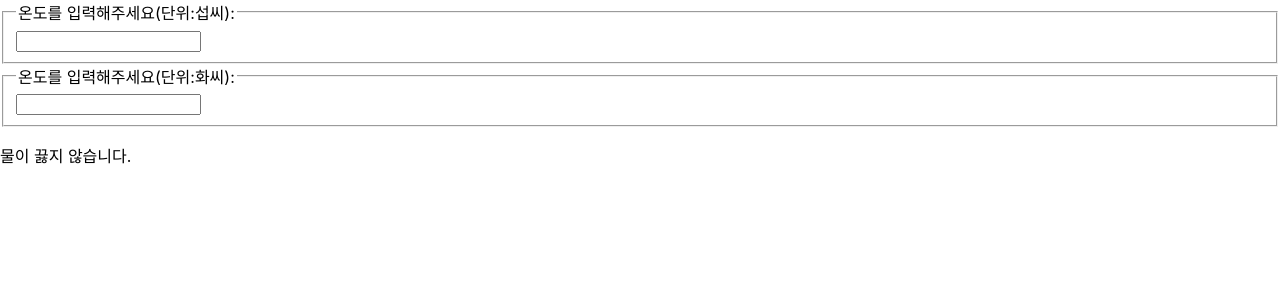
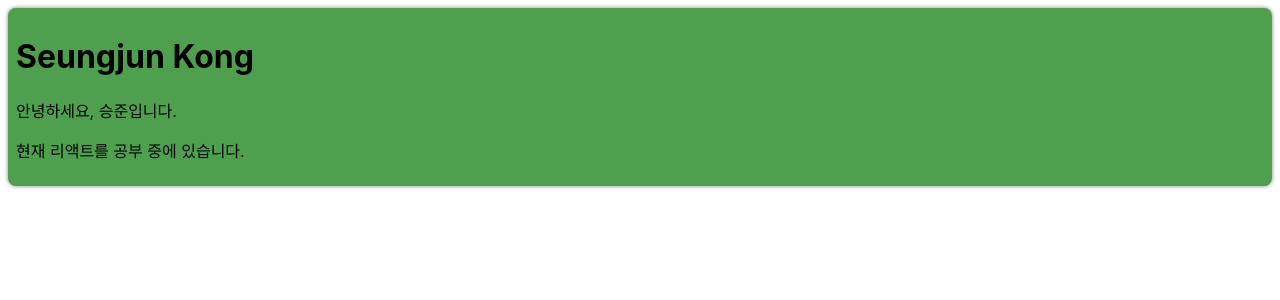
Before and after one commit to seungjunGong/React_Basic, a React (Create React App) app in the folder my_app/: page / in a window 1280 px wide. Shown: the top 300 px of the page. Built offline with nearby package versions, Linux system fonts and the light colour scheme.

Commit message:
study chapter_13

```diff
--- /dev/null
+++ b/my_app/src/chapter_13/Card.jsx
@@ -0,0 +1,20 @@
+function Card(props) {
+    const {title, backgroundColor, children} = props;
+
+    return (
+        <div
+            style={{
+                margin: 8,
+                padding: 8,
+                borderRadius: 8,
+                boxShadow: "0px 0px 4px grey",
+                backgroundColor: backgroundColor || "white"
+            }}
+        >
+            {title && <h1>{title}</h1>}
+            {children}
+        </div>
+    );
+}
+
+export default Card;
--- /dev/null
+++ b/my_app/src/chapter_13/ProfileCard.jsx
@@ -0,0 +1,12 @@
+import Card from "./Card";
+
+function ProfileCard(props) {
+    return (
+        <Card title="Seungjun Kong" backgroundColor="#4ea04e">
+            <p>안녕하세요, 승준입니다.</p>
+            <p>현재 리액트를 공부 중에 있습니다.</p>
+        </Card>
+    );
+}
+
+export default ProfileCard;
--- a/my_app/src/index.js
+++ b/my_app/src/index.js
@@ -3,12 +3,12 @@
 import './index.css';
 import reportWebVitals from './reportWebVitals';
 
-import Calculator from './chapter_12/Calculator';
+import ProfileCard from './chapter_13/ProfileCard';
 const root = ReactDOM.createRoot(document.getElementById('root'));
 
 root.render(
   <React.StrictMode>
-    <Calculator />
+    <ProfileCard />
   </React.StrictMode>
 );
 
```
Also changed, not shown: 1 other file (tests, documents, lock files or other folders).
